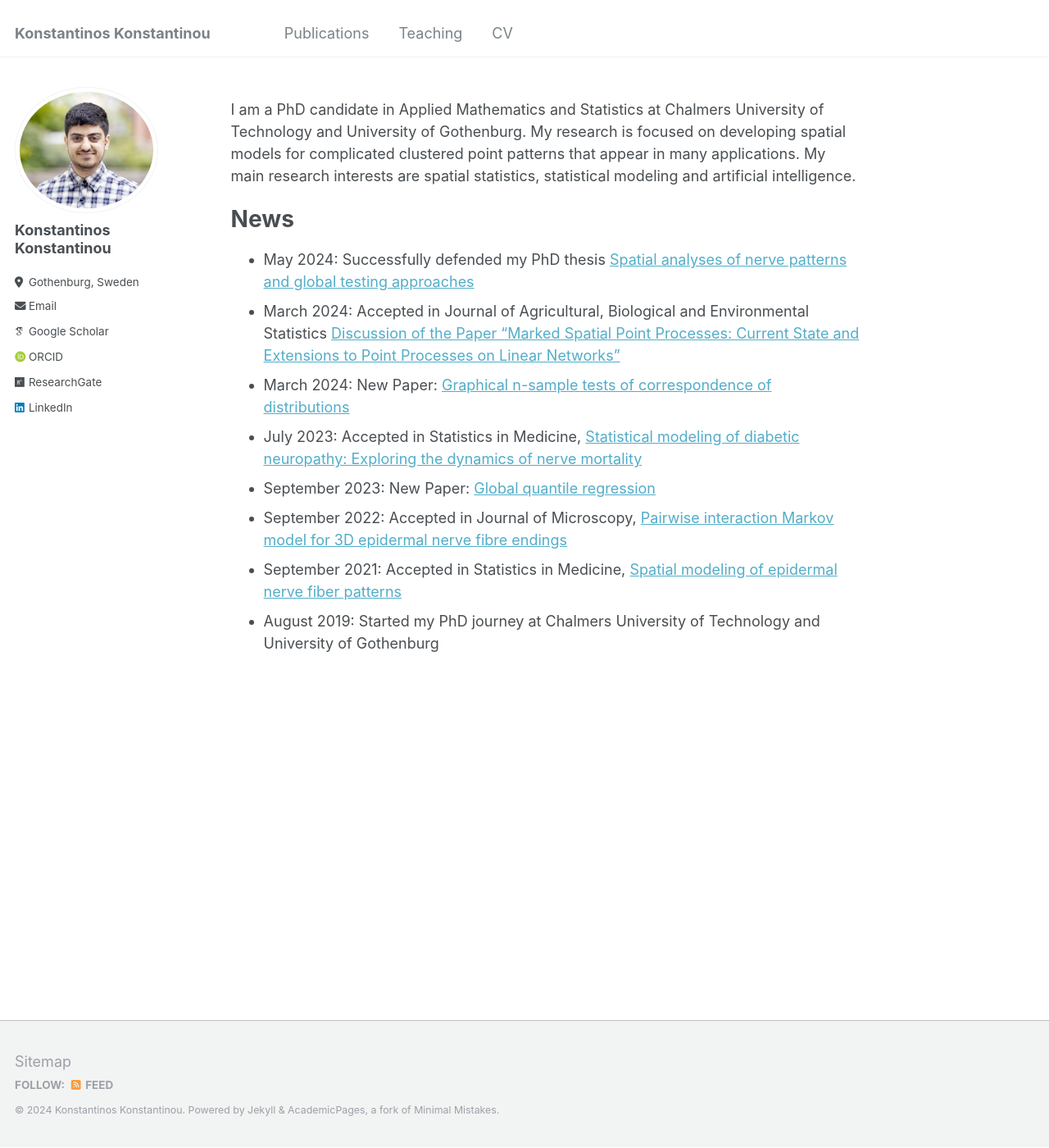
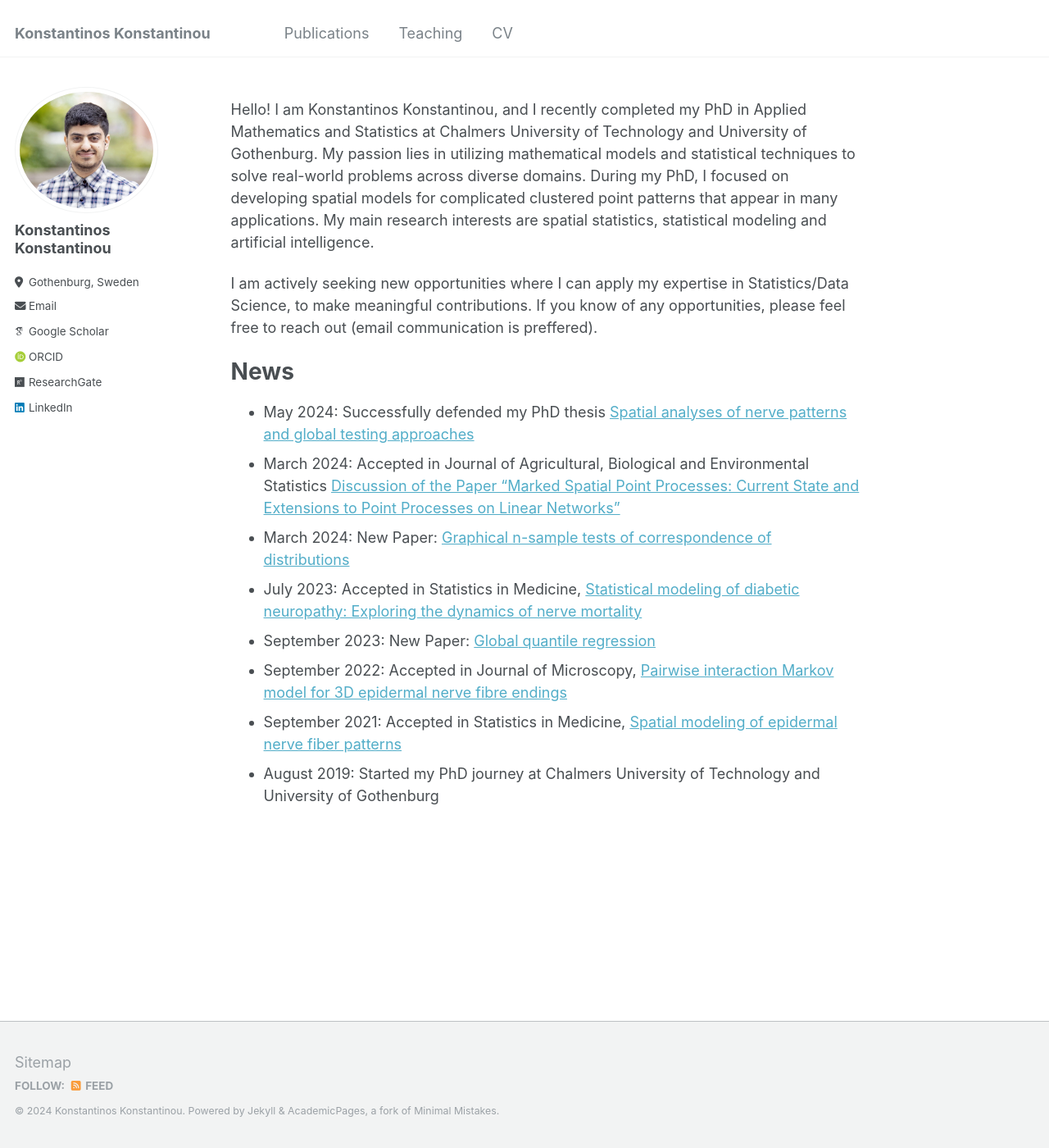
Before and after one commit to KKonstantinos/KKonstantinos.github.io, a Jekyll site: the page built from _pages/about.md, in a window 1280 px wide and 1400 px high. Shown: the whole window at 82% size. Built offline with Jekyll 4.4.1, drawn with Linux system fonts in a browser that asks for light colours; some web fonts are replaced.

Commit message:
Update about.md

```diff
--- a/_pages/about.md
+++ b/_pages/about.md
@@ -7,9 +7,10 @@ redirect_from:
   - /about.html
 ---
 
-I am a PhD candidate in Applied Mathematics and Statistics at Chalmers University of Technology and University of Gothenburg.
-My research is focused on developing spatial models for complicated clustered point patterns that appear in many applications.
+Hello! I am Konstantinos Konstantinou, and I recently completed my PhD in Applied Mathematics and Statistics at Chalmers University of Technology and University of Gothenburg. My passion lies in utilizing mathematical models and statistical techniques to solve real-world problems across diverse domains. During my PhD, I focused on developing spatial models for complicated clustered point patterns that appear in many applications.
 My main research interests are spatial statistics, statistical modeling and artificial intelligence.
+
+I am actively seeking new opportunities where I can apply my expertise in Statistics/Data Science, to make meaningful contributions. If you know of any opportunities, please feel free to reach out (email communication is preffered).
 
 News
 ======
```
